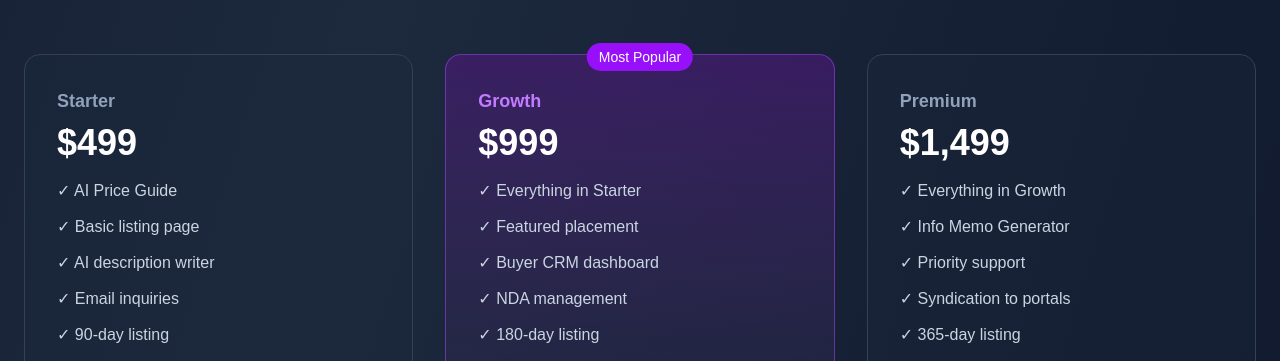
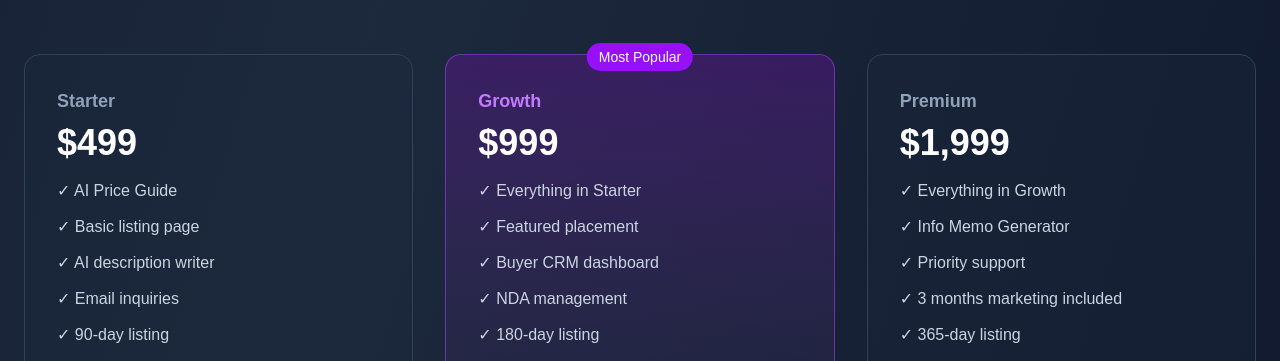
Before and after one commit to bestcuisine-au/sellmybusiness, a Next.js app in the folder app/: page / in a window 1280 px wide. Shown: the part 2980-3341 px from the top of the page. Built offline with nearby package versions, Linux system fonts and the light colour scheme.

Commit message:
Premium tier: $1,999 with 3 months marketing included

```diff
--- a/app/src/app/page.tsx
+++ b/app/src/app/page.tsx
@@ -245,12 +245,12 @@ export default function Home() {
           </div>
           <div className="bg-slate-800/30 rounded-2xl p-8 border border-slate-700">
             <h3 className="text-lg font-semibold text-slate-400 mb-2">Premium</h3>
-            <div className="text-4xl font-bold text-white mb-4">$1,499</div>
+            <div className="text-4xl font-bold text-white mb-4">$1,999</div>
             <ul className="space-y-3 text-slate-300 mb-8">
               <li>✓ Everything in Growth</li>
               <li>✓ Info Memo Generator</li>
               <li>✓ Priority support</li>
-              <li>✓ Syndication to portals</li>
+              <li>✓ 3 months marketing included</li>
               <li>✓ 365-day listing</li>
             </ul>
             <Link
```
